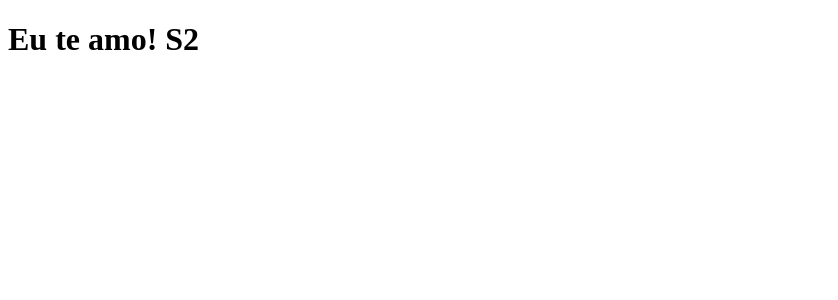
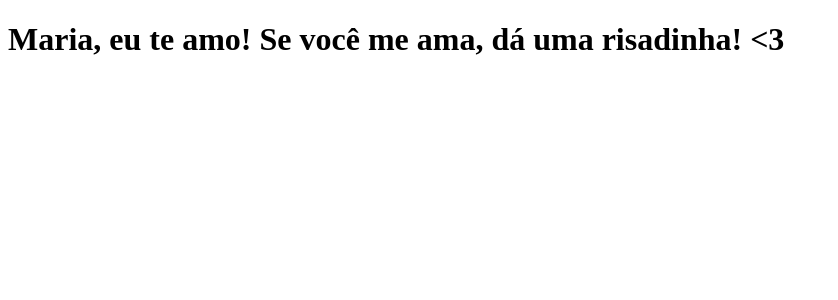
Before and after one commit to edusilva-dev/tab-news-clone, a Next.js app: page / in a window 1280 px wide. Shown: the top 300 px of the page, without its empty margins (0-838 px from the left). Built offline with nearby package versions, Linux system fonts and the light colour scheme.

Commit message:
altera frase inicial

```diff
--- a/pages/index.js
+++ b/pages/index.js
@@ -1,5 +1,5 @@
 function Home() {
-    return <h1>Eu te amo! S2</h1>
+    return <h1>Maria, eu te amo! Se você me ama, dá uma risadinha! {'<3'}</h1>
 }
 
 export default Home
```
